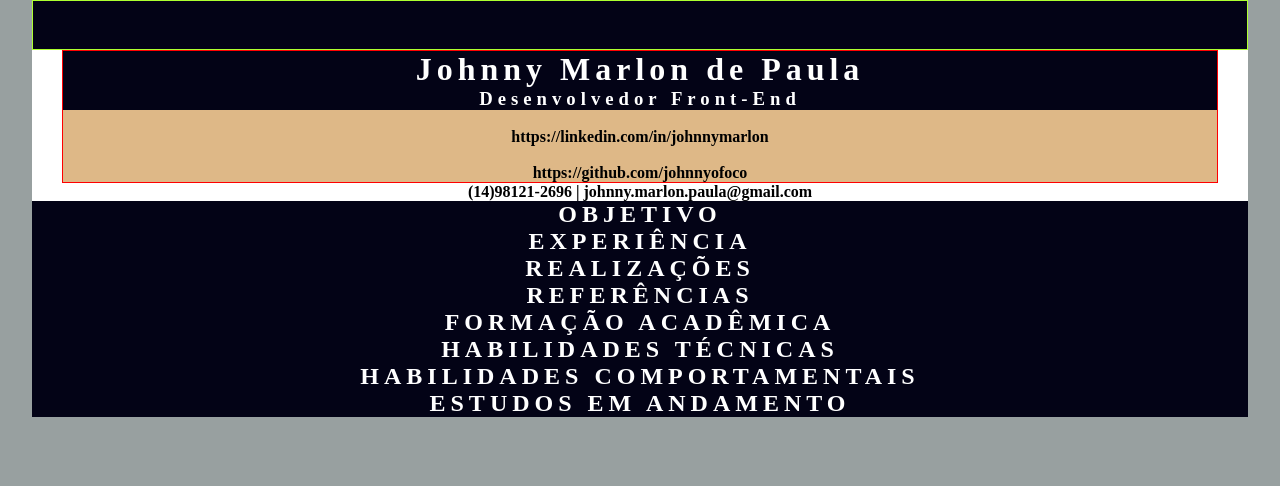
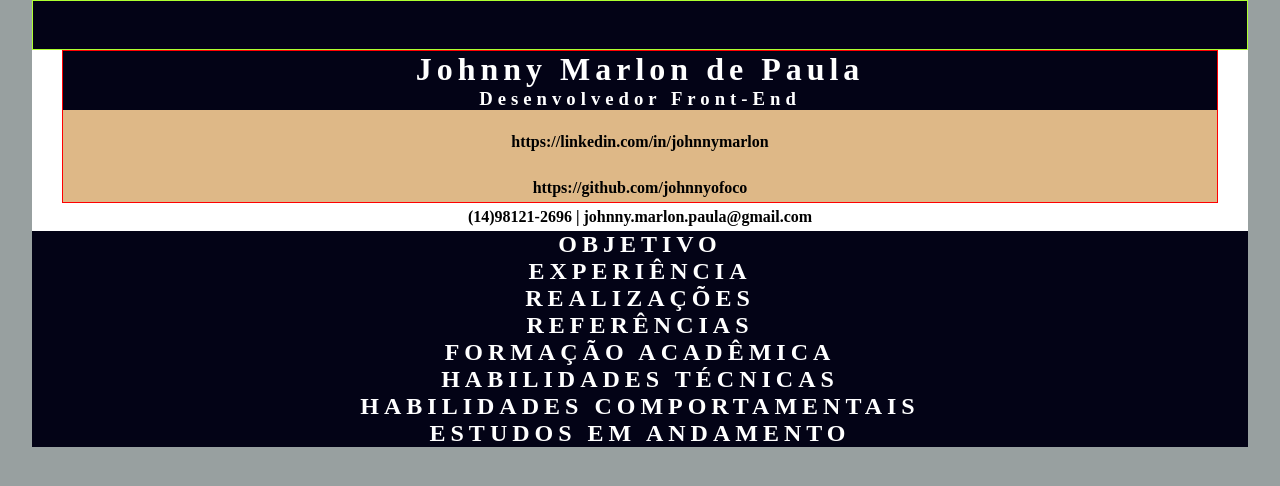
Before and after one commit to johnnyofoco/estudosFrontEnd, a PHP site: page /curriculo.html in a window 1280 px wide. Shown: the top 486 px of the page. Run offline with PHP 8.4, Linux system fonts and the light colour scheme.

Commit message:
currículo

```diff
--- a/curriculo.css
+++ b/curriculo.css
@@ -48,7 +48,7 @@ h1,h2,h3{
 
 h4{
     text-align: center;
-    padding: 0px;
+    padding: 5px;
 }
 
 /*### ASIDE ###*/
```
